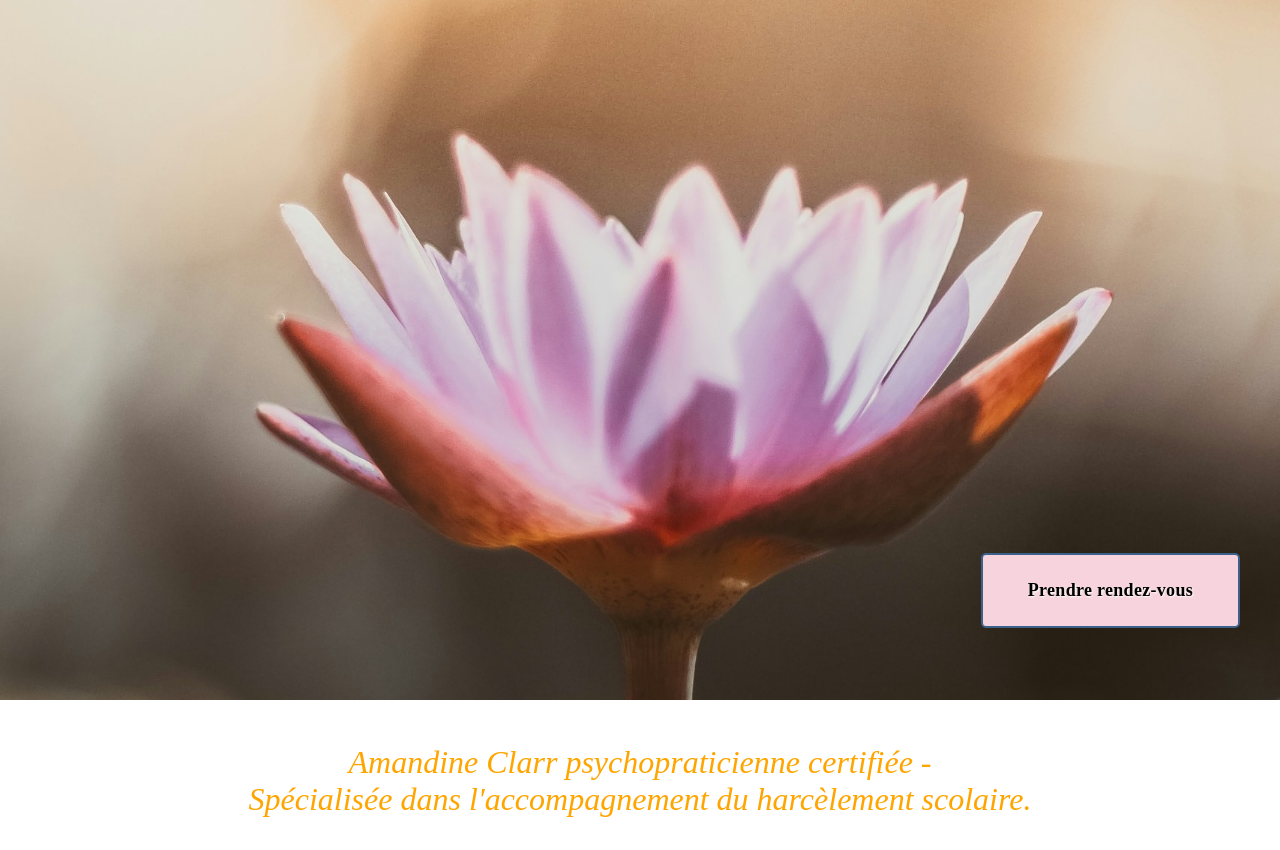
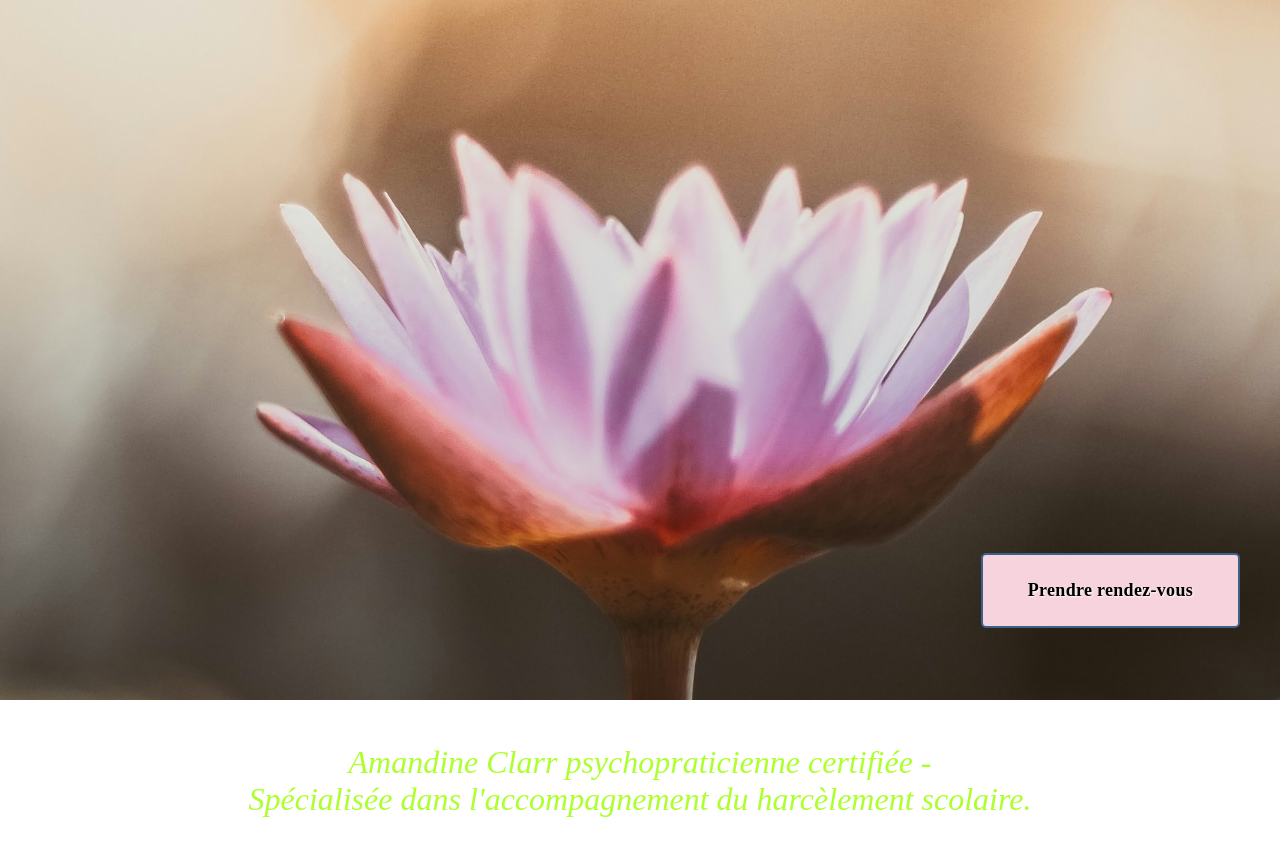
Before and after one commit to AnneGicquel/amandineclarr-psychopraticienne, a plain HTML site: page index.html in a window 1280 px wide. Shown: the part 102-952 px from the top of the page. Drawn offline with Linux system fonts and the light colour scheme; a web font is replaced by a local one.

Commit message:
test h1 green for autodeploy

```diff
--- a/styles.css
+++ b/styles.css
@@ -42,7 +42,7 @@ li {
 /* title */
 h1 {
   /* 🟡 */
-  color: orange;
+  color: greenyellow;
   text-align: center;
   font-weight: lighter;
   font-style: italic;
```
